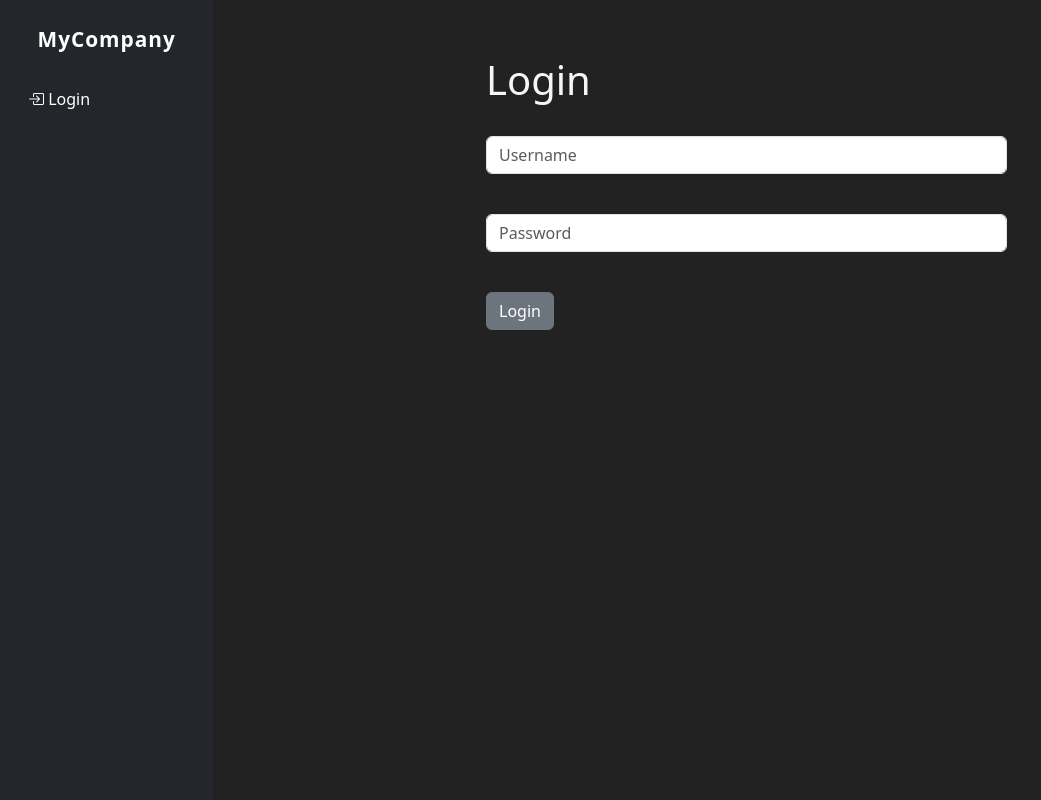
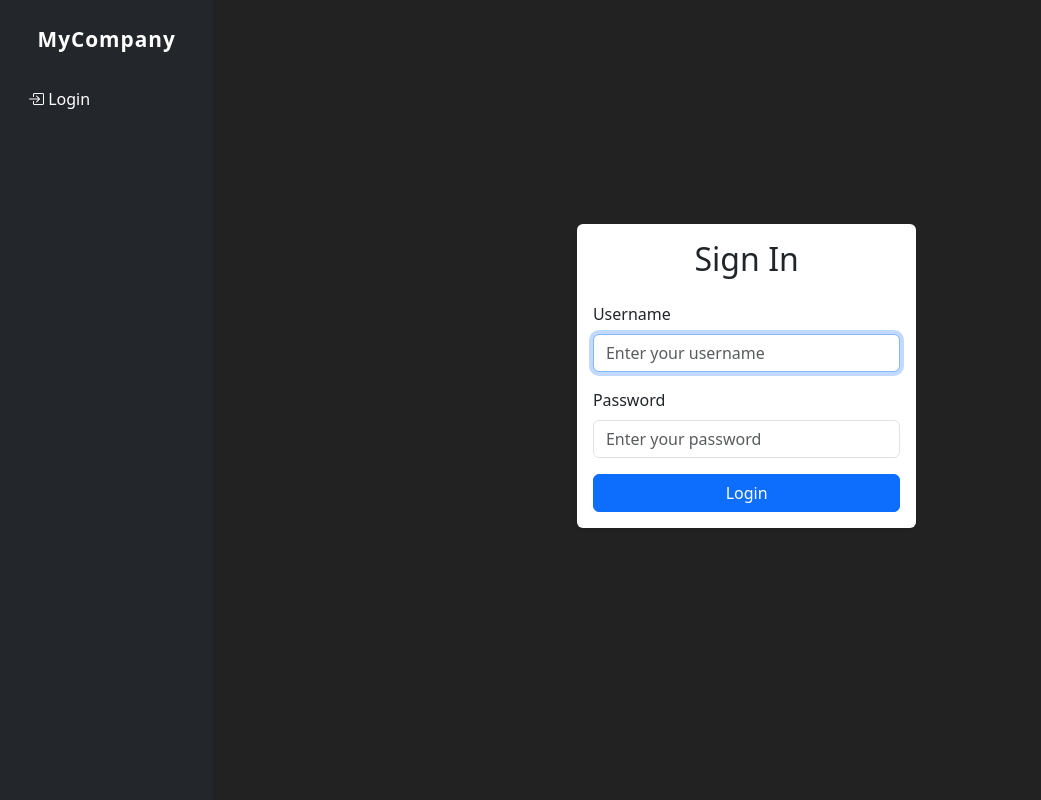
Before and after one commit to abhijeetsahu09/django_employee_management_app, a Django app: page / in a window 1280 px wide. Shown: the whole page, without its empty margins (0-1041 px from the left). Run offline with Django 5.2, Linux system fonts and the light colour scheme.

Commit message:
Login page change

```diff
--- a/dcrm/settings.py
+++ b/dcrm/settings.py
@@ -28,7 +28,7 @@ SECRET_KEY = 'django-insecure-ki6%p@k!dvc%1#r6%yzcxk3(n0(^b&u%gj8_$i0_9873+d4m@%
 # SECURITY WARNING: don't run with debug turned on in production!
 DEBUG = True
 
-ALLOWED_HOSTS = ['djangoemployeemanagementapp-production.up.railway.app', 'https://djangoemployeemanagementapp-production.up.railway.app']
+ALLOWED_HOSTS = ['127.0.0.1', 'djangoemployeemanagementapp-production.up.railway.app', 'https://djangoemployeemanagementapp-production.up.railway.app']
 CSRF_TRUSTED_ORIGINS = ['https://djangoemployeemanagementapp-production.up.railway.app']
 
 
--- a/website/templates/home.html
+++ b/website/templates/home.html
@@ -1,26 +1,35 @@
 {% extends 'base.html' %}
 
 {% block content %}
-
-
-<div class="col-md-6 offset-md-3">
-<h1>Login</h1>
-<br/>
+<div class="container d-flex align-items-center justify-content-center" style="min-height: 80vh;">
+  <div class="col-md-5 col-lg-4">
+    <div class="card shadow-sm border-0">
+      <div class="card-body">
+        <h2 class="card-title text-center mb-4">Sign In</h2>
+        {% if messages %}
+          {% for message in messages %}
+            <div class="alert alert-{{ message.tags }} alert-dismissible fade show" role="alert">
+              {{ message }}
+              <button type="button" class="btn-close" data-bs-dismiss="alert" aria-label="Close"></button>
+            </div>
+          {% endfor %}
+        {% endif %}
         <form method="POST" action="{% url 'home' %}">
           {% csrf_token %}
-
           <div class="mb-3">
-          <input type="text" class="form-control" name="username", placeholder="Username" required>
-        </div><br/>
+            <label for="username" class="form-label">Username</label>
+            <input type="text" class="form-control" id="username" name="username" placeholder="Enter your username" required autofocus>
+          </div>
           <div class="mb-3">
-          <input type="password" class="form-control" name="password", placeholder="Password" required>
+            <label for="password" class="form-label">Password</label>
+            <input type="password" class="form-control" id="password" name="password" placeholder="Enter your password" required>
           </div>
-        <br/>
-        <button type="submit" class="btn btn-secondary">Login</button>
-
-
-
+          <div class="d-grid">
+            <button type="submit" class="btn btn-primary">Login</button>
+          </div>
         </form>
       </div>
-
+    </div>
+  </div>
+</div>
 {% endblock %}
--- a/website/views.py
+++ b/website/views.py
@@ -8,6 +8,13 @@ from django.utils import timezone
 
 # Create your views here.
 def home(request):
+
+    if request.user.is_authenticated:
+        if request.user.is_superuser:
+            return redirect('admin_dashboard')
+        else:
+            return redirect('task_list')
+
     # Check to see if logging in
     if request.method == 'POST':
         username = request.POST['username']
```
Lines whose indentation alone changed are shown as unchanged.
